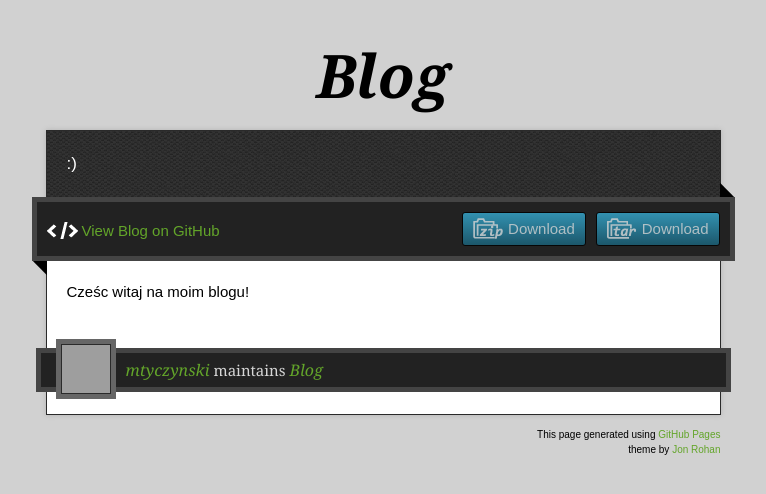
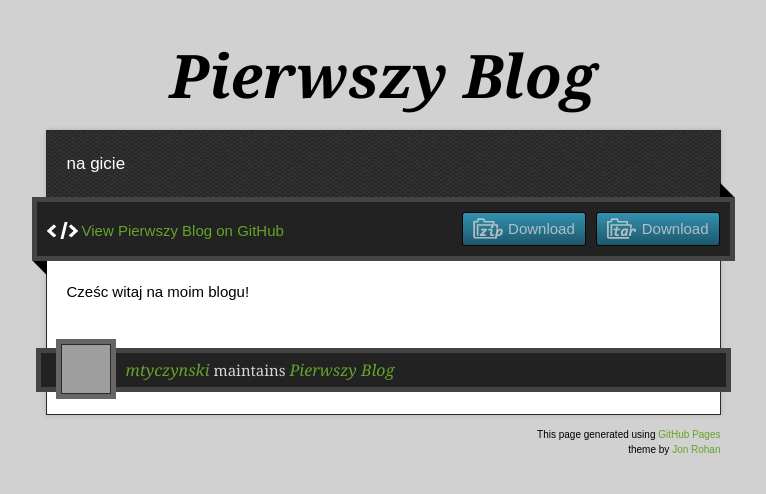
Before and after one commit to mtyczynski/bubble_sort, a plain HTML site: page index.html in a window 1280 px wide. Shown: the whole page, without its empty margins (257-1023 px from the left). Drawn offline with nearby package versions, Linux system fonts and the light colour scheme; grey boxes are pictures that could not be loaded.

Commit message:
Create gh-pages branch via GitHub

```diff
--- a/index.html
+++ b/index.html
@@ -11,8 +11,8 @@
   <script type="text/javascript" src="https://ajax.googleapis.com/ajax/libs/jquery/1.7.1/jquery.min.js"></script>
   <script type="text/javascript" src="javascripts/script.js"></script>
 
-  <title>Blog</title>
-  <meta name="description" content=":)">
+  <title>Pierwszy Blog</title>
+  <meta name="description" content="na gicie">
 
   <meta name="viewport" content="width=device-width,initial-scale=1">
 
@@ -22,16 +22,16 @@
 
   <div class="wrapper">
     <header>
-      <h1 class="title">Blog</h1>
+      <h1 class="title">Pierwszy Blog</h1>
     </header>
     <div id="container">
-      <p class="tagline">:)</p>
+      <p class="tagline">na gicie</p>
       <div id="main" role="main">
         <div class="download-bar">
         <div class="inner">
           <a href="https://github.com/mtyczynski/bubble_sort/tarball/master" class="download-button tar"><span>Download</span></a>
           <a href="https://github.com/mtyczynski/bubble_sort/zipball/master" class="download-button zip"><span>Download</span></a>
-          <a href="https://github.com/mtyczynski/bubble_sort" class="code">View Blog on GitHub</a>
+          <a href="https://github.com/mtyczynski/bubble_sort" class="code">View Pierwszy Blog on GitHub</a>
         </div>
         <span class="blc"></span><span class="trc"></span>
         </div>
@@ -42,7 +42,7 @@
     </div>
     <footer>
       <div class="owner">
-      <p><a href="https://github.com/mtyczynski" class="avatar"><img src="https://0.gravatar.com/avatar/4a42e8bfd51288f610a76d414cbc5437?d=https%3A%2F%2Fidenticons.github.com%2F0828125679730009f634be15330a0483.png&amp;r=x&amp;s=60" width="48" height="48"/></a> <a href="https://github.com/mtyczynski">mtyczynski</a> maintains <a href="https://github.com/mtyczynski/bubble_sort">Blog</a></p>
+      <p><a href="https://github.com/mtyczynski" class="avatar"><img src="https://2.gravatar.com/avatar/4a42e8bfd51288f610a76d414cbc5437?d=https%3A%2F%2Fidenticons.github.com%2F0828125679730009f634be15330a0483.png&amp;r=x&amp;s=60" width="48" height="48"/></a> <a href="https://github.com/mtyczynski">mtyczynski</a> maintains <a href="https://github.com/mtyczynski/bubble_sort">Pierwszy Blog</a></p>
 
 
       </div>
--- a/params.json
+++ b/params.json
@@ -1 +1 @@
-{"name":"Blog","tagline":":)","body":"Cześc witaj na moim blogu!","google":"","note":"Don't delete this file! It's used internally to help with page regeneration."}
+{"name":"Pierwszy Blog","tagline":"na gicie","body":"Cześc witaj na moim blogu!","google":"","note":"Don't delete this file! It's used internally to help with page regeneration."}
```
